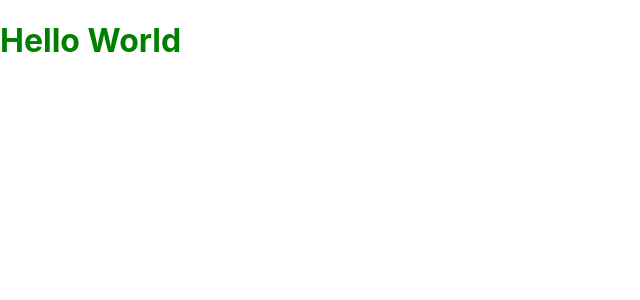
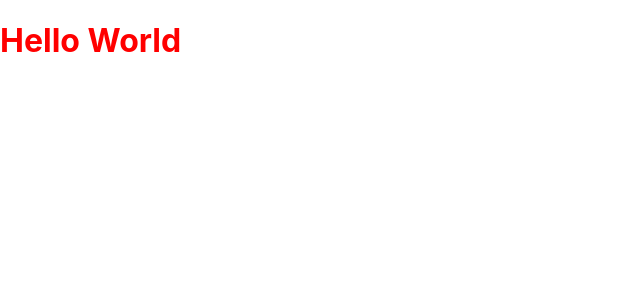
Before and after one commit to webdevsaravanan/React_Learnings, a React (Create React App) app in the folder my-app/: page / in a window 1280 px wide. Shown: the top 300 px of the page, without its empty margins (0-640 px from the left). Built offline with nearby package versions, Linux system fonts and the light colour scheme.

Commit message:
test commit

```diff
--- a/my-app/src/FunctionalRender.js
+++ b/my-app/src/FunctionalRender.js
@@ -1,5 +1,5 @@
 import React from 'react'
 function FunctionalRender () {
-    return React.createElement("h1", {style:{color:"green"}}, "Hello World");
+    return React.createElement("h1", {style:{color:"red"}}, "Hello World");
 }
 export default FunctionalRender;
```
